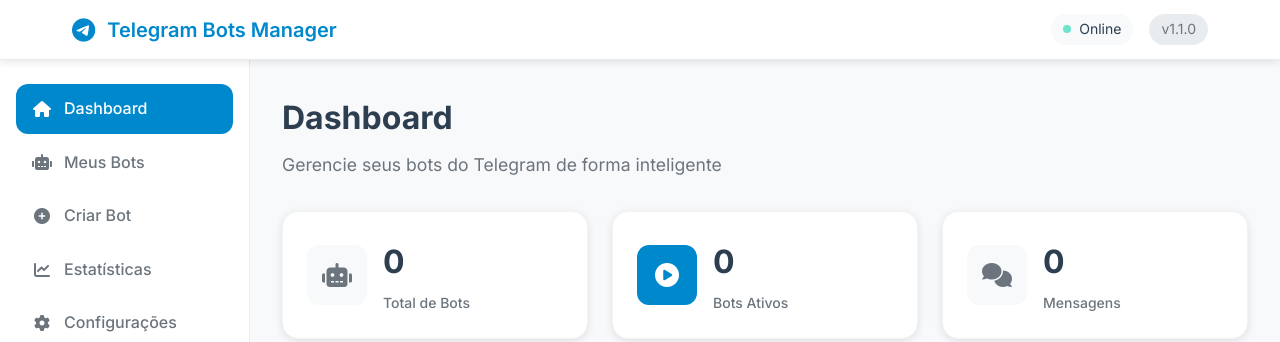
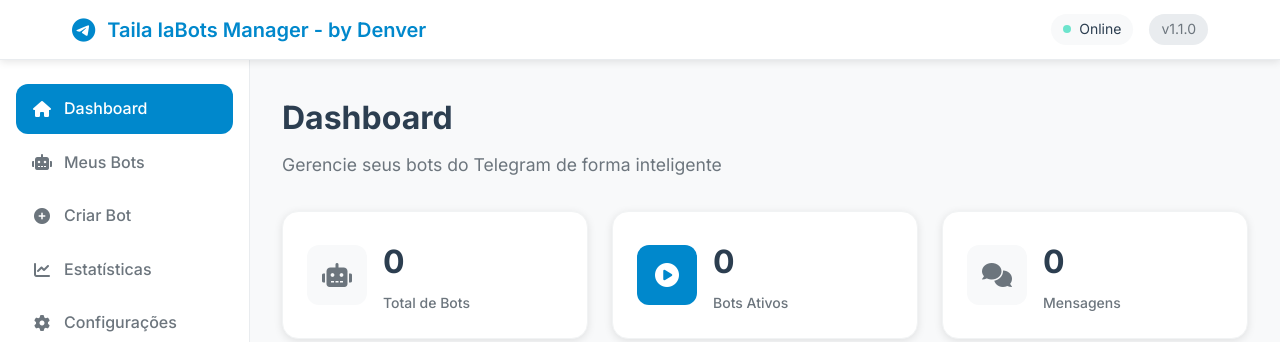
Before and after one commit to SKageyoshi/telegram-bots-manager, a FastAPI app: page / in a window 1280 px wide. Shown: the top 342 px of the page. Run offline with FastAPI, Linux system fonts and the light colour scheme; data that the repository does not hold is empty.

Commit message:
v1.1.4: Atualiza header com 'Taila IaBots Manager - by Denver'

```diff
--- a/templates/dashboard.html
+++ b/templates/dashboard.html
@@ -15,7 +15,7 @@
             <div class="header-content">
                 <div class="logo">
                     <i class="fab fa-telegram-plane"></i>
-                    <span>Telegram Bots Manager</span>
+                    <span>Taila IaBots Manager - by Denver</span>
                 </div>
                 <div class="header-actions">
                     <div class="status-indicator online">
```
